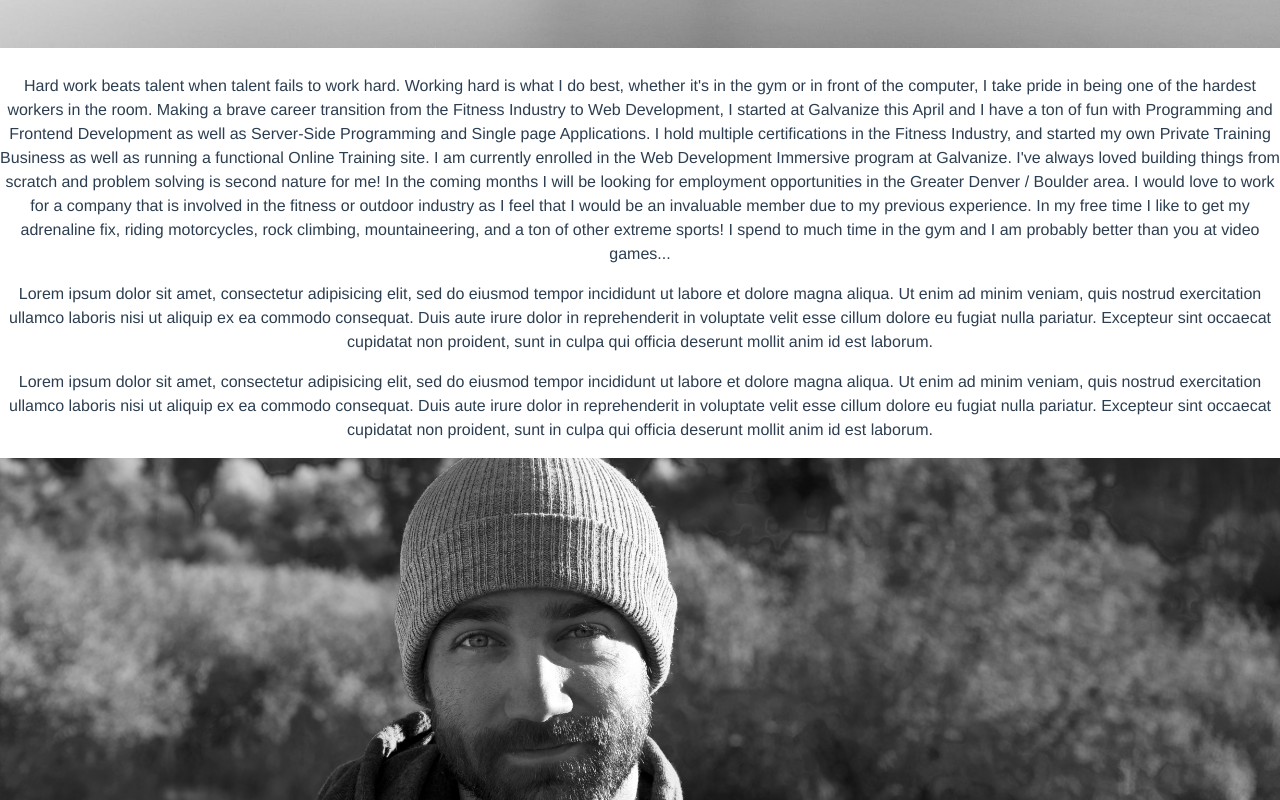
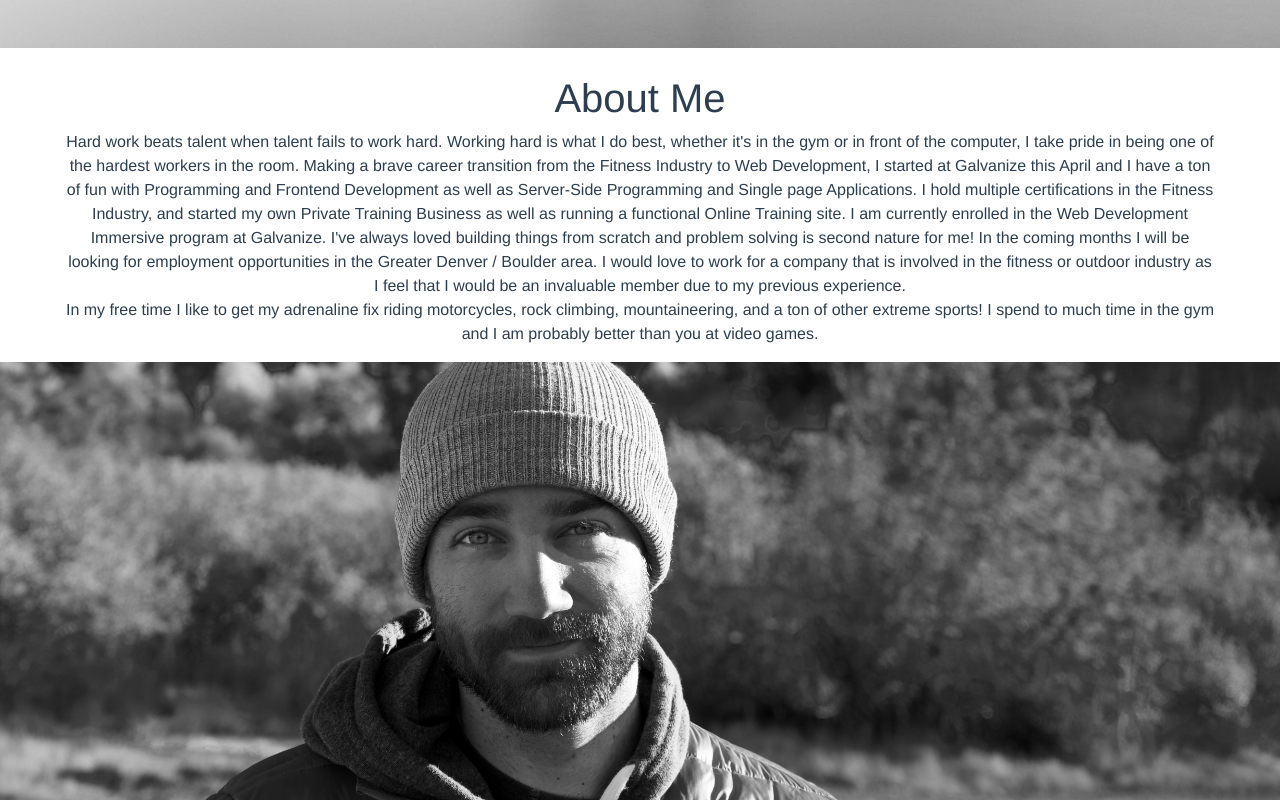
Before and after one commit to WillKirkhope/Portfolio-site, a Vue app in the folder will-kirkhope-portfolio/: page / in a window 1280 px wide. Shown: the part 720-1520 px from the top of the page. Built offline with nearby package versions, Linux system fonts and the light colour scheme.

Commit message:
Added some content and styling changes

```diff
--- a/will-kirkhope-portfolio/src/components/About.vue
+++ b/will-kirkhope-portfolio/src/components/About.vue
@@ -1,18 +1,13 @@
 <template lang="html">
   <div class="about-me">
+    <h1>About Me</h1>
     <div class="info">
     <p>Hard work beats talent when talent fails to work hard. Working hard is what I do best, whether it's in the gym or in front of the computer, I take pride in being one of the hardest workers in the room.
-Making a brave career transition from the Fitness Industry to Web Development, I started at Galvanize this April and I have a ton of fun with Programming and Frontend Development as well as Server-Side Programming and Single page Applications. I hold multiple certifications in the Fitness Industry, and started my own Private Training Business as well as running a functional Online Training site.
-
-I am currently enrolled in the Web Development Immersive program at Galvanize. I've always loved building things from scratch and problem solving is second nature for me! In the coming months I will be looking for employment opportunities in the Greater Denver / Boulder area. I would love to work for a company that is involved in the fitness or outdoor industry as I feel that I would be an invaluable member due to my previous experience.
-
-In my free time I like to get my adrenaline fix, riding motorcycles, rock climbing, mountaineering, and a ton of other extreme sports! I spend to much time in the gym and I am probably better than you at video games...</p>
-    </div>
-    <div class="">
-      <p>Lorem ipsum dolor sit amet, consectetur adipisicing elit, sed do eiusmod tempor incididunt ut labore et dolore magna aliqua. Ut enim ad minim veniam, quis nostrud exercitation ullamco laboris nisi ut aliquip ex ea commodo consequat. Duis aute irure dolor in reprehenderit in voluptate velit esse cillum dolore eu fugiat nulla pariatur. Excepteur sint occaecat cupidatat non proident, sunt in culpa qui officia deserunt mollit anim id est laborum.</p>
-    </div>
-    <div class="">
-      <p>Lorem ipsum dolor sit amet, consectetur adipisicing elit, sed do eiusmod tempor incididunt ut labore et dolore magna aliqua. Ut enim ad minim veniam, quis nostrud exercitation ullamco laboris nisi ut aliquip ex ea commodo consequat. Duis aute irure dolor in reprehenderit in voluptate velit esse cillum dolore eu fugiat nulla pariatur. Excepteur sint occaecat cupidatat non proident, sunt in culpa qui officia deserunt mollit anim id est laborum.</p>
+      Making a brave career transition from the Fitness Industry to Web Development, I started at Galvanize this April and I have a ton of fun with Programming and Frontend Development as well as Server-Side Programming and Single page Applications.
+      I hold multiple certifications in the Fitness Industry, and started my own Private Training Business as well as running a functional Online Training site.
+      I am currently enrolled in the Web Development Immersive program at Galvanize. I've always loved building things from scratch and problem solving is second nature for me! In the coming months I will be looking for employment opportunities in the Greater Denver / Boulder area.
+      I would love to work for a company that is involved in the fitness or outdoor industry as I feel that I would be an invaluable member due to my previous experience.<br>
+      In my free time I like to get my adrenaline fix riding motorcycles, rock climbing, mountaineering, and a ton of other extreme sports! I spend to much time in the gym and I am probably better than you at video games.</p>
     </div>
     <div class="backgroundImg">
 
@@ -32,18 +27,18 @@ body {
   width: 100%;
 }
 
+.info {
+  padding-left: 5vw;
+  padding-right: 5vw;
+}
+
 .about-me{
   padding-top: 2vw;
 }
 
 .backgroundImg {
-    /* The image used */
     background-image: url("../assets/picture.jpg");
-
-    /* Set a specific height */
-    height: 500px;
-
-    /* Create the parallax scrolling effect */
+    height: 38vw;
     background-attachment: fixed;
     background-position: center;
     background-repeat: no-repeat;
--- a/will-kirkhope-portfolio/src/components/Contact.vue
+++ b/will-kirkhope-portfolio/src/components/Contact.vue
@@ -3,18 +3,19 @@
     <div class="backgroundImg3">
 
     </div>
-    <div class="proj">
-      <p>Lorem ipsum dolor sit amet, consectetur adipisicing elit, sed do eiusmod tempor incididunt ut labore et dolore magna aliqua. Ut enim ad minim veniam, quis nostrud exercitation ullamco laboris nisi ut aliquip ex ea commodo consequat. Duis aute irure dolor in reprehenderit in voluptate velit esse cillum dolore eu fugiat nulla pariatur. Excepteur sint occaecat cupidatat non proident, sunt in culpa qui officia deserunt mollit anim id est laborum.</p>
+    <h1>Contact Me</h1>
+    <div class="phone">
+      <p>Phone: (303)-653-3428</p>
 
     </div>
-    <div class="proj2">
-      <p>Lorem ipsum dolor sit amet, consectetur adipisicing elit, sed do eiusmod tempor incididunt ut labore et dolore magna aliqua. Ut enim ad minim veniam, quis nostrud exercitation ullamco laboris nisi ut aliquip ex ea commodo consequat. Duis aute irure dolor in reprehenderit in voluptate velit esse cillum dolore eu fugiat nulla pariatur. Excepteur sint occaecat cupidatat non proident, sunt in culpa qui officia deserunt mollit anim id est laborum.</p>
+    <div class="email">
+      <p>Email: kirkhopetraining@yahoo.com</p>
     </div>
-    <div class="proj3">
-      <p>Lorem ipsum dolor sit amet, consectetur adipisicing elit, sed do eiusmod tempor incididunt ut labore et dolore magna aliqua. Ut enim ad minim veniam, quis nostrud exercitation ullamco laboris nisi ut aliquip ex ea commodo consequat. Duis aute irure dolor in reprehenderit in voluptate velit esse cillum dolore eu fugiat nulla pariatur. Excepteur sint occaecat cupidatat non proident, sunt in culpa qui officia deserunt mollit anim id est laborum.</p>
+    <div class="github">
+      <p>GitHub: https://github.com/WillKirkhope</p>
     </div>
-    <div class="proj4">
-      <p>Lorem ipsum dolor sit amet, consectetur adipisicing elit, sed do eiusmod tempor incididunt ut labore et dolore magna aliqua. Ut enim ad minim veniam, quis nostrud exercitation ullamco laboris nisi ut aliquip ex ea commodo consequat. Duis aute irure dolor in reprehenderit in voluptate velit esse cillum dolore eu fugiat nulla pariatur. Excepteur sint occaecat cupidatat non proident, sunt in culpa qui officia deserunt mollit anim id est laborum.</p>
+    <div class="linkedin">
+      <p>Linkedin: https://www.linkedin.com/in/william-kirkhope/</p>
     </div>
   </div>
 </template>
@@ -28,13 +29,8 @@ export default {
 <style lang="css">
 
 .backgroundImg3 {
-    /* The image used */
     background-image: url("../assets/rocks.jpg");
-
-    /* Set a specific height */
-    height: 500px;
-
-    /* Create the parallax scrolling effect */
+    height: 38vw;
     background-attachment: fixed;
     background-position: center;
     background-repeat: no-repeat;
--- a/will-kirkhope-portfolio/src/components/Projects.vue
+++ b/will-kirkhope-portfolio/src/components/Projects.vue
@@ -3,17 +3,18 @@
     <div class="backgroundImg2">
 
     </div>
-    <div class="proj">
+    <h1>Projects</h1>
+    <div class="project1">
       <p>Lorem ipsum dolor sit amet, consectetur adipisicing elit, sed do eiusmod tempor incididunt ut labore et dolore magna aliqua. Ut enim ad minim veniam, quis nostrud exercitation ullamco laboris nisi ut aliquip ex ea commodo consequat. Duis aute irure dolor in reprehenderit in voluptate velit esse cillum dolore eu fugiat nulla pariatur. Excepteur sint occaecat cupidatat non proident, sunt in culpa qui officia deserunt mollit anim id est laborum.</p>
 
     </div>
-    <div class="proj2">
+    <div class="project2">
       <p>Lorem ipsum dolor sit amet, consectetur adipisicing elit, sed do eiusmod tempor incididunt ut labore et dolore magna aliqua. Ut enim ad minim veniam, quis nostrud exercitation ullamco laboris nisi ut aliquip ex ea commodo consequat. Duis aute irure dolor in reprehenderit in voluptate velit esse cillum dolore eu fugiat nulla pariatur. Excepteur sint occaecat cupidatat non proident, sunt in culpa qui officia deserunt mollit anim id est laborum.</p>
     </div>
-    <div class="proj3">
+    <div class="project3">
       <p>Lorem ipsum dolor sit amet, consectetur adipisicing elit, sed do eiusmod tempor incididunt ut labore et dolore magna aliqua. Ut enim ad minim veniam, quis nostrud exercitation ullamco laboris nisi ut aliquip ex ea commodo consequat. Duis aute irure dolor in reprehenderit in voluptate velit esse cillum dolore eu fugiat nulla pariatur. Excepteur sint occaecat cupidatat non proident, sunt in culpa qui officia deserunt mollit anim id est laborum.</p>
     </div>
-    <div class="proj4">
+    <div class="project4">
       <p>Lorem ipsum dolor sit amet, consectetur adipisicing elit, sed do eiusmod tempor incididunt ut labore et dolore magna aliqua. Ut enim ad minim veniam, quis nostrud exercitation ullamco laboris nisi ut aliquip ex ea commodo consequat. Duis aute irure dolor in reprehenderit in voluptate velit esse cillum dolore eu fugiat nulla pariatur. Excepteur sint occaecat cupidatat non proident, sunt in culpa qui officia deserunt mollit anim id est laborum.</p>
     </div>
   </div>
@@ -28,13 +29,8 @@ export default {
 <style lang="css">
 
 .backgroundImg2 {
-    /* The image used */
     background-image: url("../assets/Code.png");
-
-    /* Set a specific height */
-    height: 500px;
-
-    /* Create the parallax scrolling effect */
+    height: 38vw;
     background-attachment: fixed;
     background-position: center;
     background-repeat: no-repeat;
--- a/will-kirkhope-portfolio/src/components/Skills.vue
+++ b/will-kirkhope-portfolio/src/components/Skills.vue
@@ -1,5 +1,6 @@
 <template lang="html">
   <div class="skills-cards">
+    <h1>Skills</h1>
       <b-card-group deck
                     class="mb-3">
           <b-card bg-variant="light"
@@ -41,7 +42,8 @@
               <img src="../assets/heroku.png" alt="">
           </b-card>
           <b-card bg-variant="light"
-                  text-variant="black"                  style="max-width: 30vw; max-height: 20vw;"
+                  text-variant="black"
+                  style="max-width: 30vw; max-height: 20vw;"
                   header="Firebase"
                   class="text-center">
               <img src="../assets/firebase.png" alt="">
@@ -50,7 +52,7 @@
       <b-card-group deck
                     class="mb-3">
           <b-card bg-variant="light"
-          style="max-width: 30vw; max-height: 20vw;"
+                  style="max-width: 30vw; max-height: 20vw;"
                   header="Knex"
                   class="text-center">
               <img src="../assets/knex.png" alt="">
@@ -64,6 +66,7 @@
           </b-card>
           <b-card bg-variant="light"
                   header="HTML"
+                  text-variant="black"
                   style="max-width: 30vw; max-height: 20vw;"
                   class="text-center">
               <img src="../assets/html5.png" alt="">
@@ -74,6 +77,7 @@
           <b-card bg-variant="light"
                   style="max-width: 30vw; max-height: 20vw;"
                   header="CSS"
+                  text-variant="black"
                   class="text-center">
               <img src="../assets/Css3.png" alt="">
           </b-card>
@@ -86,6 +90,7 @@
           </b-card>
           <b-card bg-variant="light"
                   header="GitHub"
+                  text-variant="black"
                   style="max-width: 30vw; max-height: 20vw;"
                   class="text-center">
               <img src="../assets/github.png" alt="">
@@ -115,9 +120,4 @@ img{
   width: 20vw;
   padding-bottom: 2vw;
 }
-
-
-
-
-
 </style>
```
Also changed, not shown: will-kirkhope-portfolio/src/components/Header.vue (+0 -37 lines), will-kirkhope-portfolio/src/assets/contactPhoto.jpg (deleted), will-kirkhope-portfolio/src/assets/headerimg.jpg (deleted).
